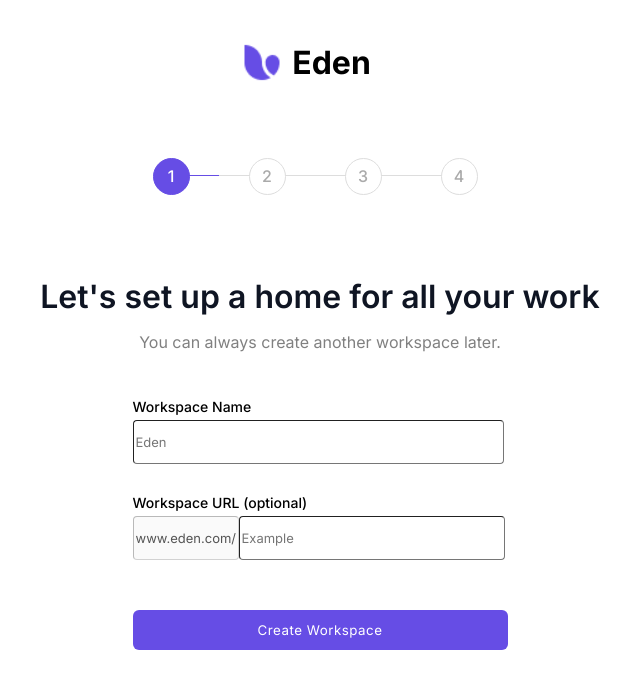
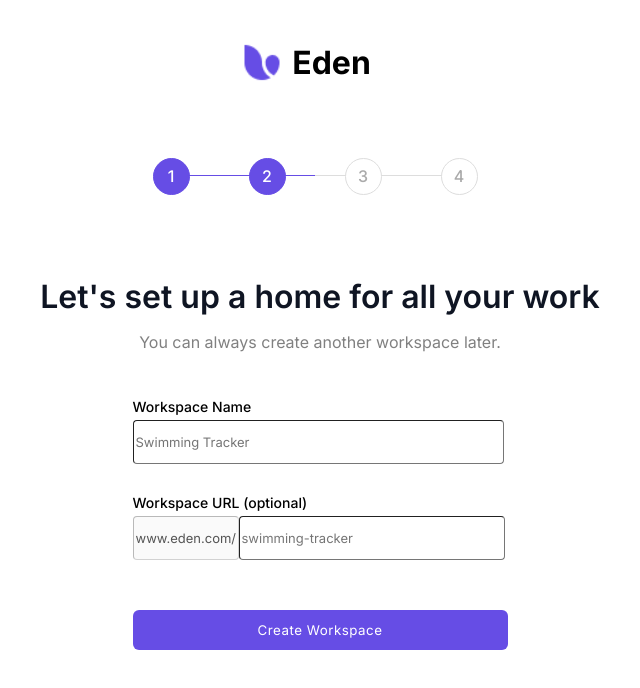
Before and after one commit to vaibhavchobisa/eden-onboarding, a React (Create React App) app: page /workspace in a window 1280 px wide. Shown: the top 688 px of the page, without its empty margins (320-960 px from the left). Built offline with nearby package versions, Linux system fonts and the light colour scheme.

Commit message:
switched progress bar's progress color fill state from 'button click' to 'URL value'

```diff
--- a/src/App.js
+++ b/src/App.js
@@ -1,21 +1,22 @@
+import { useState } from "react";
 import { Routes, Route } from "react-router-dom";
 import Header from "./routes/header/header.component";
 import Welcome from "./routes/welcome/welcome.component";
 import CreateWorkspace from "./routes/create-workspace/create-worskspace.component";
 import Usage from "./routes/usage/usage.component";
 import Success from "./routes/success/success.component";
-import "./App.scss"
-
-// rgb(102,77,229)
+import "./App.scss";
 
 const App = () => {
+  const [path, setPath] = useState('');
+
   return (
           <Routes>
-            <Route path="/" element={<Header />}>
-              <Route index element={<Welcome />} />
-              <Route path="/workspace" element={<CreateWorkspace />} />
-              <Route path="/usage" element={<Usage />} />
-              <Route path="/success" element={<Success />} />
+            <Route path="/" element={<Header path={path} />}>
+              <Route index element={<Welcome setPath={setPath} />} />
+              <Route path="/workspace" element={<CreateWorkspace setPath={setPath} />} />
+              <Route path="/usage" element={<Usage setPath={setPath} />} />
+              <Route path="/success" element={<Success setPath={setPath} />} />
             </Route>
           </Routes>
   );
--- a/src/components/progress-bar/progress-bar.component.jsx
+++ b/src/components/progress-bar/progress-bar.component.jsx
@@ -1,31 +1,29 @@
-import { useContext } from "react";
-import { AppContext } from "../../context/app.context";
 import "./progress-bar.styles.scss";
 
-// const goTo = { welcome: '/', workspace: '/workspace', usage: '/usage' }
-
-const ProgressBar = () => {
-    const { isFirstClicked, isSecondClicked, isThirdClicked } = useContext(AppContext);
+const ProgressBar = ({ path }) => {
 
     let addClass;
 
-    if (isFirstClicked) {
-        addClass = "active-2";
+    if (path === '/workspace') {
+        addClass = "active-1 active-2";
     }
-    if (isSecondClicked) {
-        addClass = "active-3";
+    else if (path === '/usage') {
+        addClass = "active-1 active-3";
     }
-    if (isThirdClicked) {
-        addClass = "active-4";
+    else if (path === '/success') {
+        addClass = "active-1 active-4";
+    }
+    else if (path === '/') {
+        addClass = "active-1";
     }
 
     return (
         <div className="container">
             <ul className="progressbar">
-                <li className={`active-1 ${addClass}`}></li>
-                <li className=""></li>
-                <li className=""></li>
-                <li className=""></li>
+                <li className={addClass}></li>
+                <li></li>
+                <li></li>
+                <li></li>
             </ul>
         </div>
     );
--- a/src/routes/create-workspace/create-worskspace.component.jsx
+++ b/src/routes/create-workspace/create-worskspace.component.jsx
@@ -1,26 +1,23 @@
 import "./create-workspace.styles.scss";
 import Button from "../../components/button/button.component";
 import { useNavigate } from "react-router-dom";
-import { useContext, useState } from "react";
-import { AppContext } from "../../context/app.context";
+import { useState } from "react";
 
 const defaultFormFields = {
     workspaceName: '',
     workspaceUrl: ''
 };
 
-const CreateWorkspace = () => {
+const CreateWorkspace = ({ setPath }) => {
 
+    setPath(window.location.pathname);
 
     const [formFields, setFormFields] = useState(defaultFormFields);
     const { workspaceName, workspaceUrl } = formFields;
 
-    const { setIsSecondClicked } = useContext(AppContext);
-
     const navigate = useNavigate();
 
-    const onSubmitHandler = (event) => {
-        setIsSecondClicked(true);
+    const onSubmitHandler = (e) => {
         navigate("/usage")
     };
 
@@ -37,11 +34,11 @@ const CreateWorkspace = () => {
             </div>
             <form onSubmit={onSubmitHandler} className="form-2">
                 <label htmlFor="workspaceName">Workspace Name</label>
-                <input className="first" required type="text" placeholder="Eden" name="workspaceName" id="workspaceName" value={workspaceName} onChange={handleChange} />
+                <input className="first" required type="text" placeholder="Swimming Tracker" name="workspaceName" id="workspaceName" value={workspaceName} onChange={handleChange} />
                 <label htmlFor="workspaceUrl">Workspace URL <span>(optional)</span></label>
                 <div>
                     <input className="disabled" disabled type="text" value="www.eden.com/" />
-                    <input className="second" type="text" placeholder="Example" name="workspaceUrl" id="workspaceUrl" value={workspaceUrl} onChange={handleChange} />
+                    <input className="second" type="text" placeholder="swimming-tracker" name="workspaceUrl" id="workspaceUrl" value={workspaceUrl.toLocaleLowerCase()} onChange={handleChange} />
                 </div>
                 <Button type="submit">Create Workspace</Button>
             </form>
--- a/src/routes/header/header.component.jsx
+++ b/src/routes/header/header.component.jsx
@@ -2,7 +2,7 @@ import "./header.styles.scss";
 import ProgressBar from "../../components/progress-bar/progress-bar.component";
 import { Outlet } from "react-router-dom";
 
-const Header = () => {
+const Header = ({ path }) => {
     return (
         <>
             <div className="header">
@@ -10,7 +10,7 @@ const Header = () => {
                     <img src="./logo/logo.png" alt="logo" />
                     <h1>Eden</h1>
                 </div>
-                <ProgressBar />
+                <ProgressBar path={path} />
             </div>
             <Outlet />
         </>
--- a/src/routes/success/success.component.jsx
+++ b/src/routes/success/success.component.jsx
@@ -5,14 +5,12 @@ import { useContext } from "react";
 import { AppContext } from "../../context/app.context";
 import { defaultFormFields } from "../../context/app.context";
 
-const Success = () => {
+const Success = ({ setPath }) => {
+    setPath(window.location.pathname);
 
-    const { displayName, setIsFirstClicked, setIsSecondClicked, setIsThirdClicked, setFormFields } = useContext(AppContext);
+    const { displayName, setFormFields } = useContext(AppContext);
     const navigate = useNavigate();
     const onNavigateHandler = () => {
-        setIsFirstClicked(false);
-        setIsSecondClicked(false);
-        setIsThirdClicked(false);
         setFormFields(defaultFormFields);
         navigate("/");
     };
--- a/src/routes/usage/usage.component.jsx
+++ b/src/routes/usage/usage.component.jsx
@@ -1,36 +1,28 @@
 import "./usage.styles.scss";
 import Button from "../../components/button/button.component";
 import { useNavigate } from "react-router-dom";
-import { useContext, useState } from "react";
-import { AppContext } from "../../context/app.context";
+import { useState } from "react";
 
-import { Link } from "react-router-dom";
+const Usage = ({ setPath }) => {
 
-const Usage = () => {
-
-    const { setIsThirdClicked } = useContext(AppContext);
+    setPath(window.location.pathname);
 
     const navigate = useNavigate();
     const onNavigateHandler = () => {
-        setIsThirdClicked(true);
         navigate("/success")
     };
 
     const [isSelected1, setIsSelected1] = useState(true);
     const [isSelected2, setIsSelected2] = useState(false);
 
-    const onClickHandler1 = (event) => {
-        setIsSelected1(current => !current);
-        if (isSelected2 === true) {
-            setIsSelected2(false);
-        };
+    const onClickHandler1 = (e) => {
+        setIsSelected1(true);
+        setIsSelected2(false);
     };
 
-    const onClickHandler2 = (event) => {
-        setIsSelected2(current => !current);
-        if (isSelected1 === true) {
-            setIsSelected1(false);
-        };
+    const onClickHandler2 = (e) => {
+        setIsSelected2(true);
+        setIsSelected1(false);
     };
 
     return (
--- a/src/routes/welcome/welcome.component.jsx
+++ b/src/routes/welcome/welcome.component.jsx
@@ -4,10 +4,10 @@ import { useNavigate } from "react-router-dom";
 import { useContext } from "react";
 import { AppContext } from "../../context/app.context";
 
-const Welcome = () => {
+const Welcome = ({ setPath }) => {
+    setPath(window.location.pathname);
 
     const {
-        setIsFirstClicked,
         setFormFields,
         formFields,
         fullName,
@@ -17,13 +17,12 @@ const Welcome = () => {
 
     const navigate = useNavigate();
 
-    const onSubmitHandler = (event) => {
-        setIsFirstClicked(true);
+    const onSubmitHandler = (e) => {
         navigate("/workspace");
     };
 
-    const handleChange = (event) => {
-        const { name, value } = event.target;
+    const handleChange = (e) => {
+        const { name, value } = e.target;
         setFormFields({ ...formFields, [name]: value });
     };
 
```
